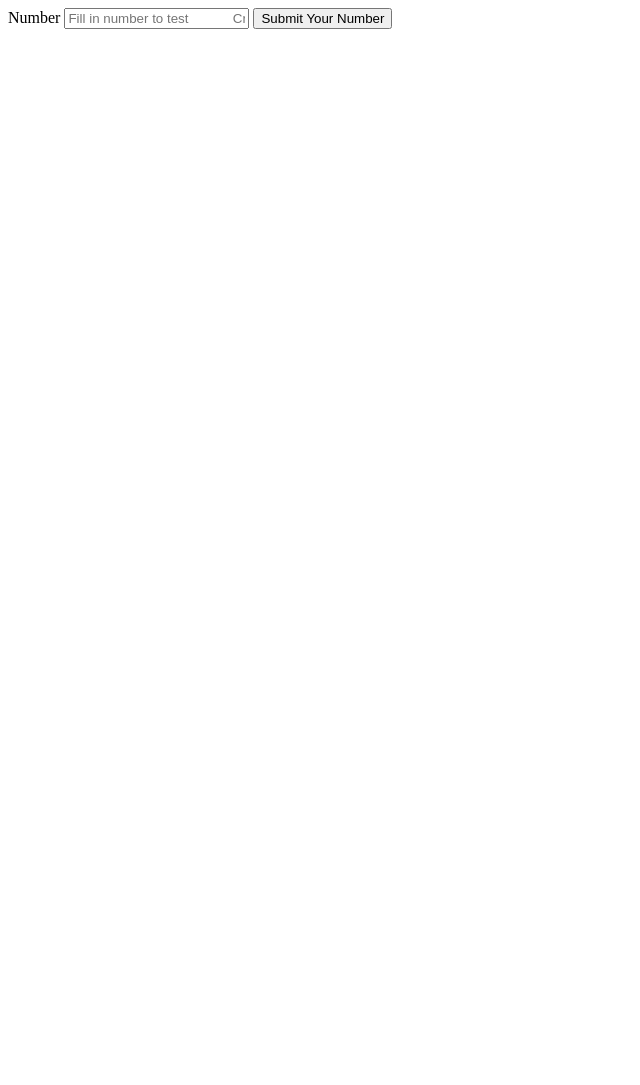
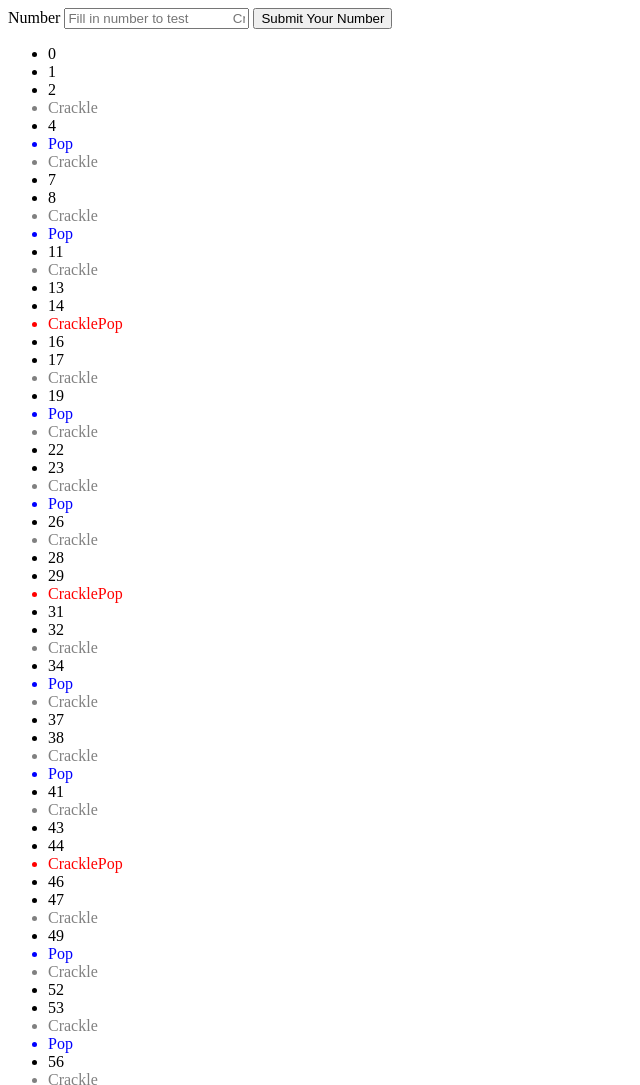
Before and after one commit to ifeLawal/cracklePop, a plain HTML site: page index.html in a window 1280 px wide. Shown: the top 1085 px of the page, without its empty margins (0-640 px from the left). Before the commit the page ends 800 px from the top, so only its background shows below. Drawn offline with Linux system fonts and the light colour scheme; the site is published under a folder, as on GitHub Pages, so addresses that start at the root find nothing.

Commit message:
fixed src

```diff
--- a/index.html
+++ b/index.html
@@ -3,7 +3,7 @@
 <head>
     <meta charset="UTF-8">
     <meta name="viewport" content="width=device-width, initial-scale=1.0">
-    <script src="/js/index.js" defer></script>
+    <script src="js/index.js" defer></script>
     <title>Document</title>
 </head>
 <body>
```
